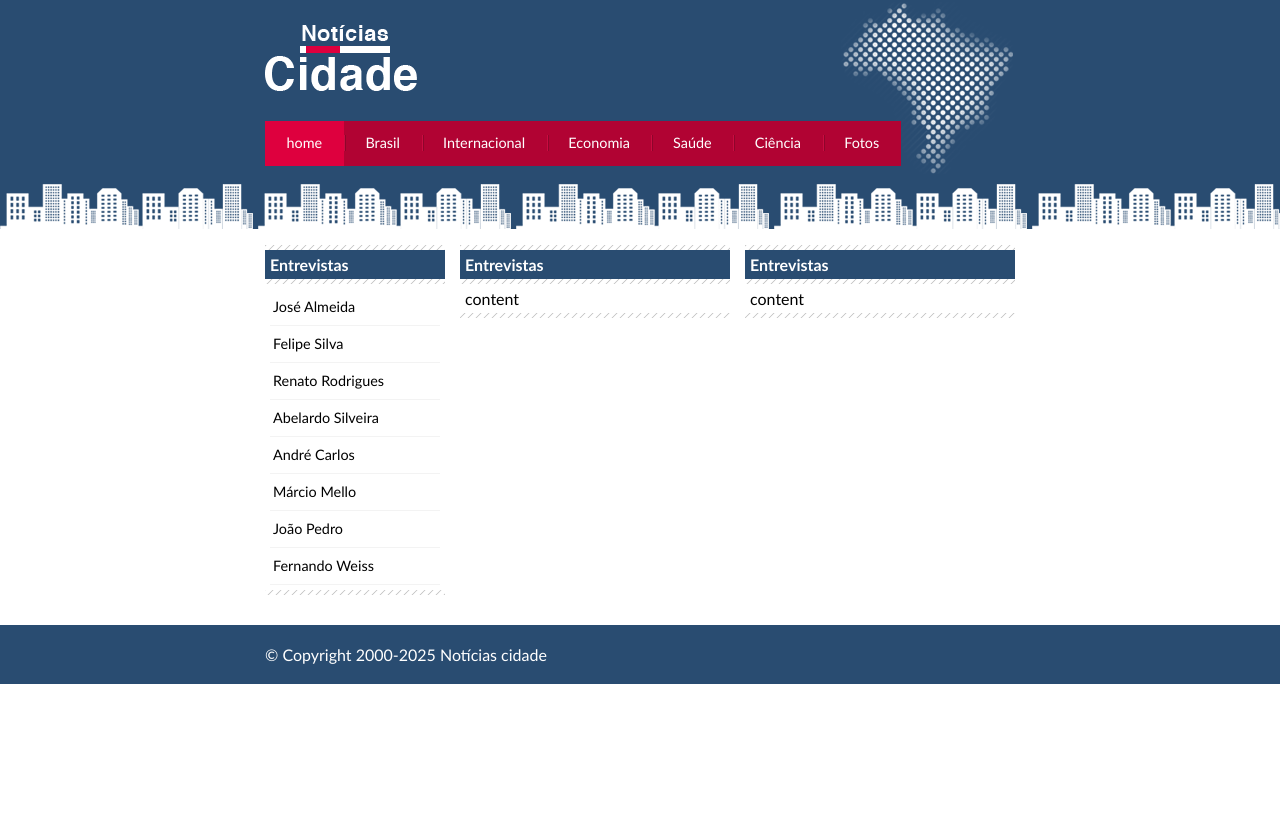
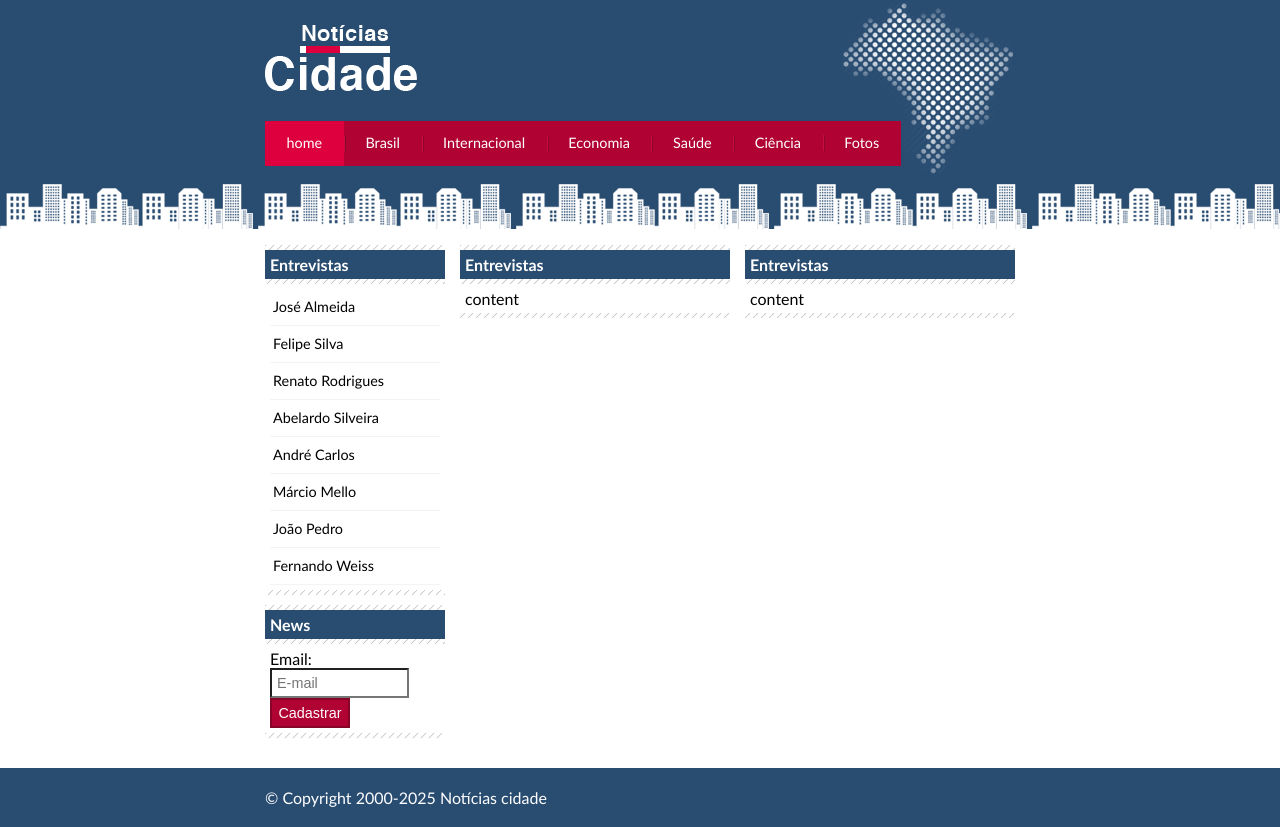
Before and after one commit to NandaSal/noticias-cidade, a plain HTML site: page index.html in a window 1280 px wide. Before the commit the page ends 800 px from the top, so only its background shows below. Drawn offline with Linux system fonts and the light colour scheme.

Commit message:
Add and format form

```diff
--- a/css/estilo.css
+++ b/css/estilo.css
@@ -150,6 +150,26 @@ h2 {
     color: #a1a1a1;
 }
 
+/* form */
+label {
+    display: block;
+    cursor: pointer;
+}
+
+input {
+    padding: 5px;
+    width: 125px;
+    font-size: 0.9em;
+    background-color: #fff;
+}
+
+input.submit {
+    width: 80px;
+    color: #fff;
+    background-color: #b10333;
+    border: 2px solid #870529;
+}
+
 /* footer */
 #container-footer {
     background: #294c71;
--- a/index.html
+++ b/index.html
@@ -86,7 +86,7 @@
 
                 <div id="lateral"><!-- lateral content div -->
 
-                    <div class="box"><!-- box div -->
+                    <div class="box"><!-- box entrevistas div -->
 
                         <h2>Entrevistas</h2><!-- subtitle -->
 
@@ -126,7 +126,28 @@
                             </ul><!-- entrevista list end -->
                         </div><!-- box content div end-->
 
-                    </div><!-- box div end-->
+                    </div><!-- box entrevistas div end-->
+
+                    <div class="box"><!-- box news div -->
+
+                        <h2>News</h2><!-- subtitle -->
+
+                        <div class="box-content"><!-- content box div -->
+
+                            <form><!-- form -->
+                                <div><!-- email div -->
+                                    <label for="email">Email:</label>
+                                    <input type="email" name="email" id="email" placeholder="E-mail">
+                                </div><!-- email div end-->
+
+                                <div><!-- submit div -->
+                                    <input type="submit" class="submit" value="Cadastrar">
+                                </div><!-- submit div end -->
+                            </form><!-- form end -->
+
+                        </div><!-- box content div end-->
+
+                    </div><!-- box news div end-->
 
                 </div><!-- lateral content div end -->
 
```
